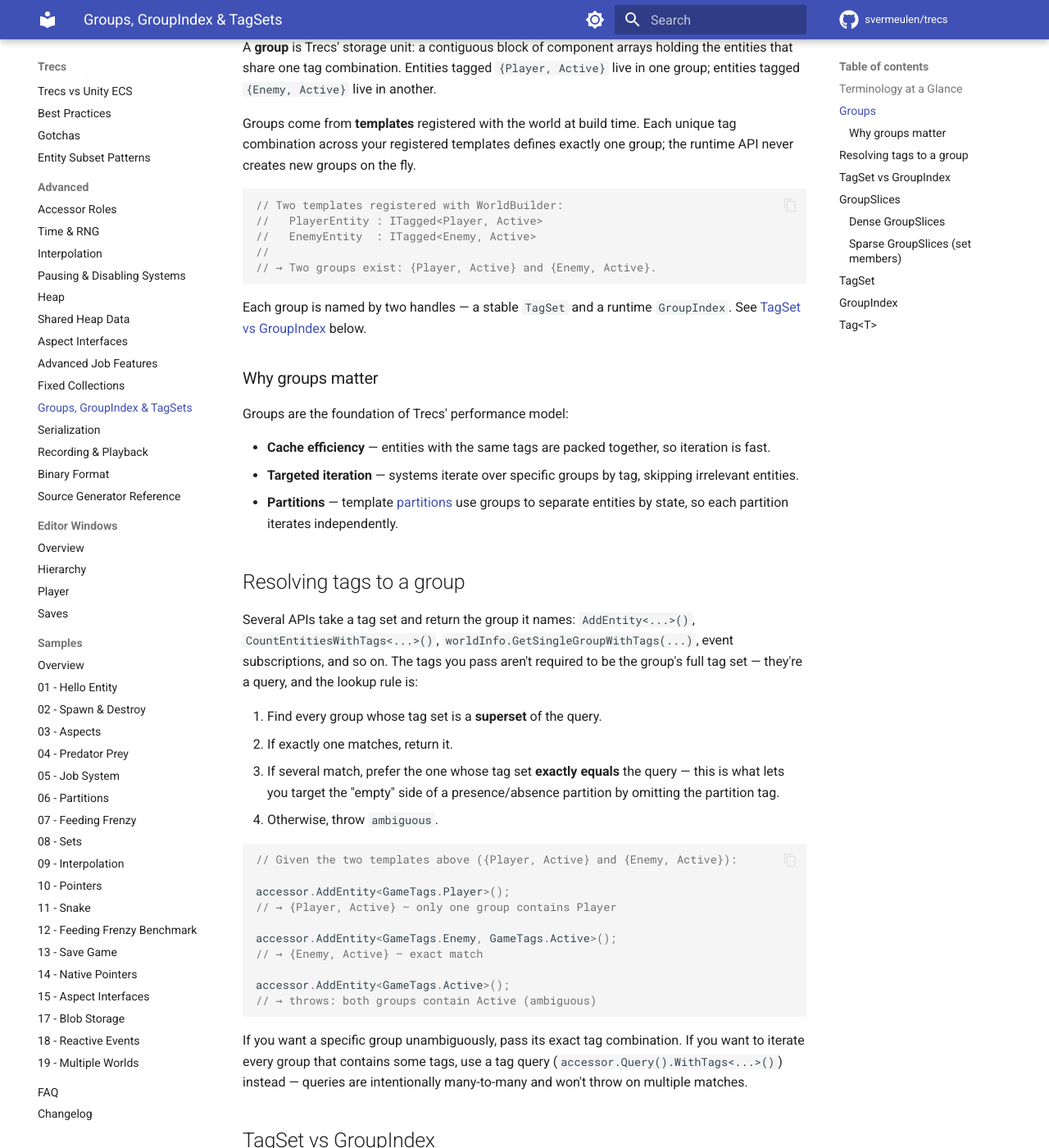
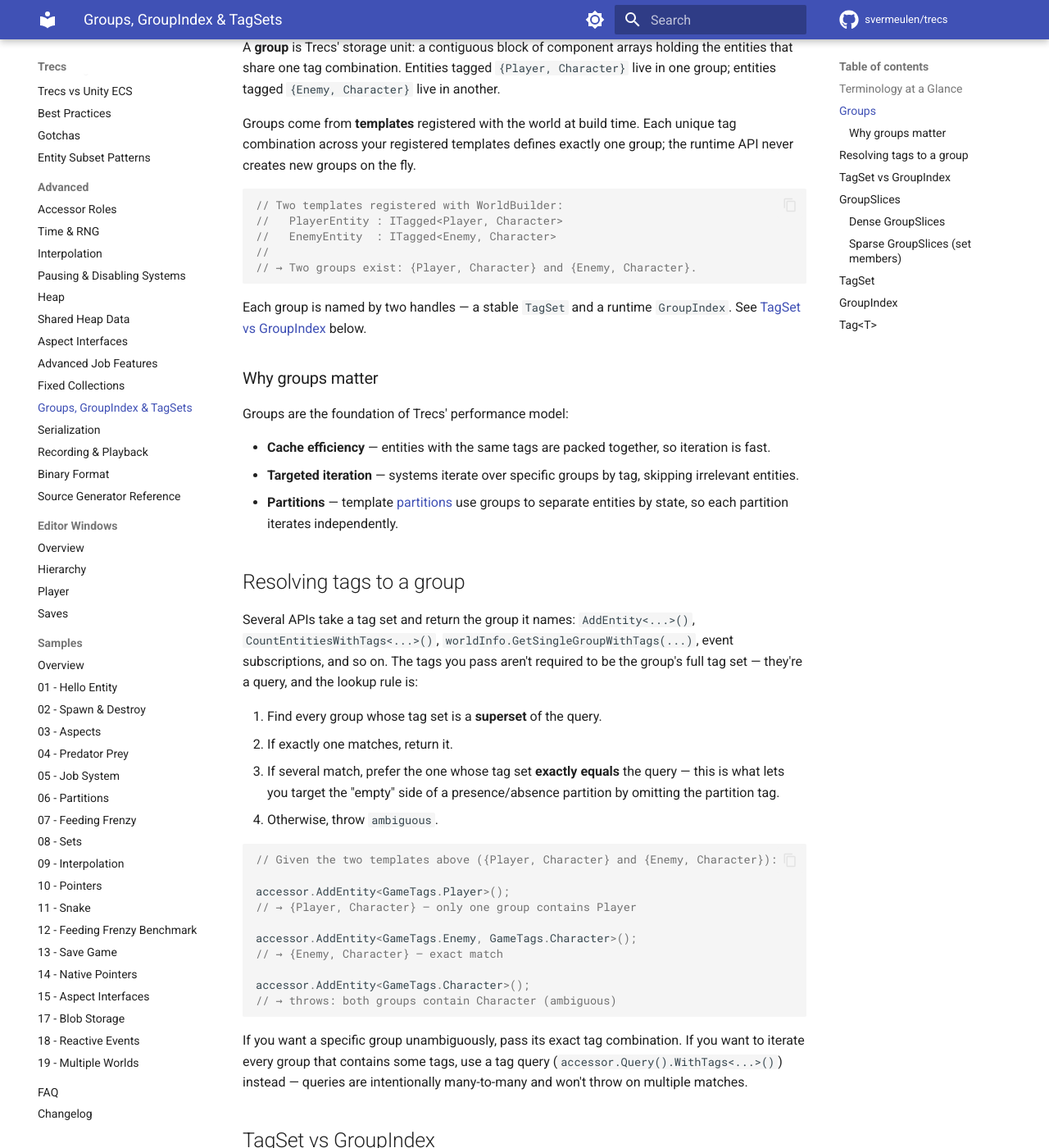
Before and after one commit to svermeulen/trecs, an MkDocs documentation site: the page built from docs/advanced/groups-and-tagsets.md, in a window 1280 px wide and 1400 px high, scrolled down 905 px. Shown: the whole window at 82% size. Built offline with MkDocs 1.6.1 and Material for MkDocs 9.7.7, drawn with Linux system fonts in a browser that asks for light colours; comment, search, counter and statistics services are not loaded.

Commit message:
Changed groups-and-tagsets.md.

````diff
--- a/docs/advanced/groups-and-tagsets.md
+++ b/docs/advanced/groups-and-tagsets.md
@@ -17,16 +17,16 @@
 
 ## Groups
 
-A **group** is Trecs' storage unit: a contiguous block of component arrays holding the entities that share one tag combination. Entities tagged `{Player, Active}` live in one group; entities tagged `{Enemy, Active}` live in another.
+A **group** is Trecs' storage unit: a contiguous block of component arrays holding the entities that share one tag combination. Entities tagged `{Player, Character}` live in one group; entities tagged `{Enemy, Character}` live in another.
 
 Groups come from **templates** registered with the world at build time. Each unique tag combination across your registered templates defines exactly one group; the runtime API never creates new groups on the fly.
 
 ```csharp
 // Two templates registered with WorldBuilder:
-//   PlayerEntity : ITagged<Player, Active>
-//   EnemyEntity  : ITagged<Enemy, Active>
+//   PlayerEntity : ITagged<Player, Character>
+//   EnemyEntity  : ITagged<Enemy, Character>
 //
-// → Two groups exist: {Player, Active} and {Enemy, Active}.
+// → Two groups exist: {Player, Character} and {Enemy, Character}.
 ```
 
 Each group is named by two handles — a stable `TagSet` and a runtime `GroupIndex`. See [TagSet vs GroupIndex](#tagset-vs-groupindex) below.
@@ -49,16 +49,16 @@
 4. Otherwise, throw `ambiguous`.
 
 ```csharp
-// Given the two templates above ({Player, Active} and {Enemy, Active}):
+// Given the two templates above ({Player, Character} and {Enemy, Character}):
 
 accessor.AddEntity<GameTags.Player>();
-// → {Player, Active} — only one group contains Player
+// → {Player, Character} — only one group contains Player
 
-accessor.AddEntity<GameTags.Enemy, GameTags.Active>();
-// → {Enemy, Active} — exact match
+accessor.AddEntity<GameTags.Enemy, GameTags.Character>();
+// → {Enemy, Character} — exact match
 
-accessor.AddEntity<GameTags.Active>();
-// → throws: both groups contain Active (ambiguous)
+accessor.AddEntity<GameTags.Character>();
+// → throws: both groups contain Character (ambiguous)
 ```
 
 If you want a specific group unambiguously, pass its exact tag combination. If you want to iterate every group that contains some tags, use a tag query (`accessor.Query().WithTags<...>()`) instead — queries are intentionally many-to-many and won't throw on multiple matches.
````
